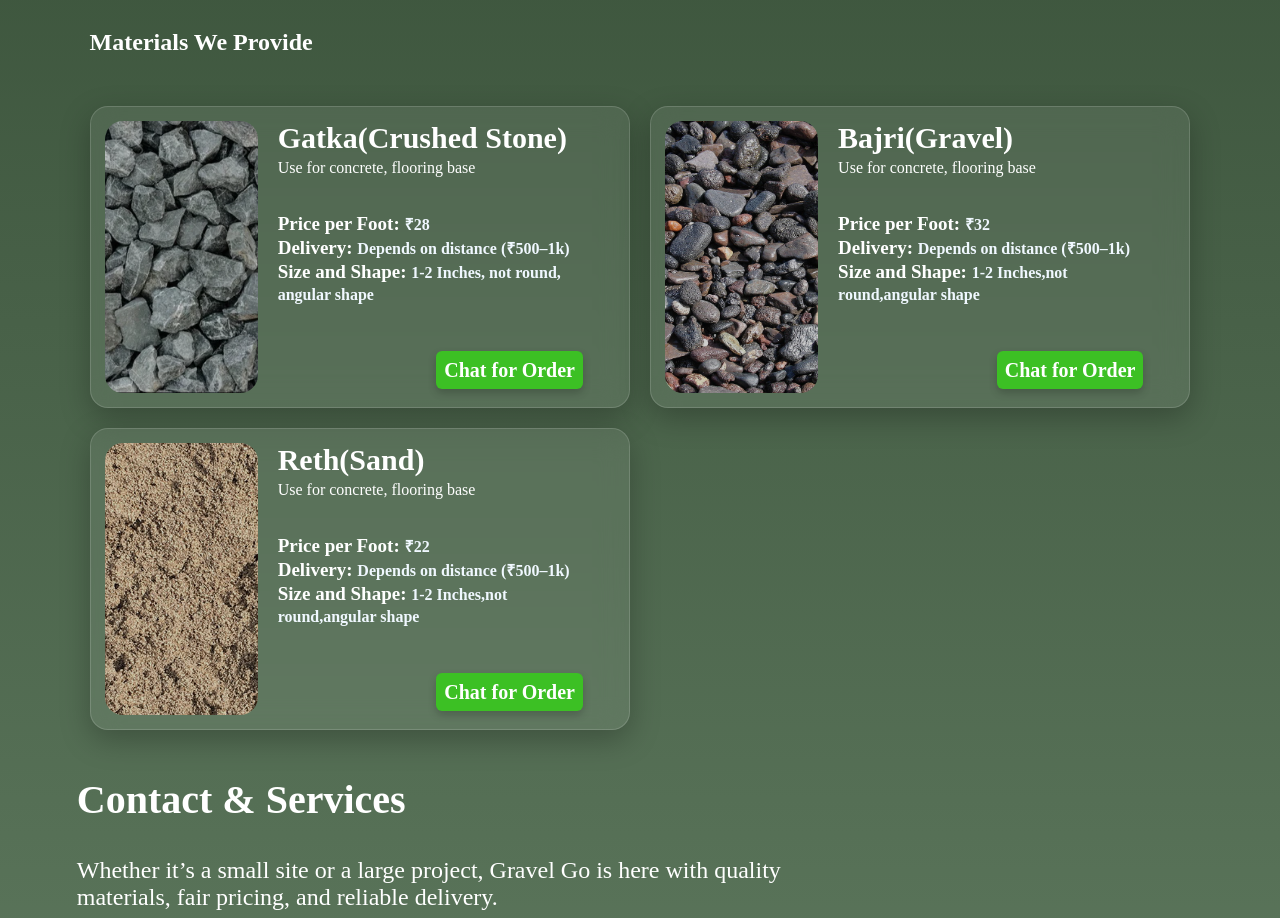
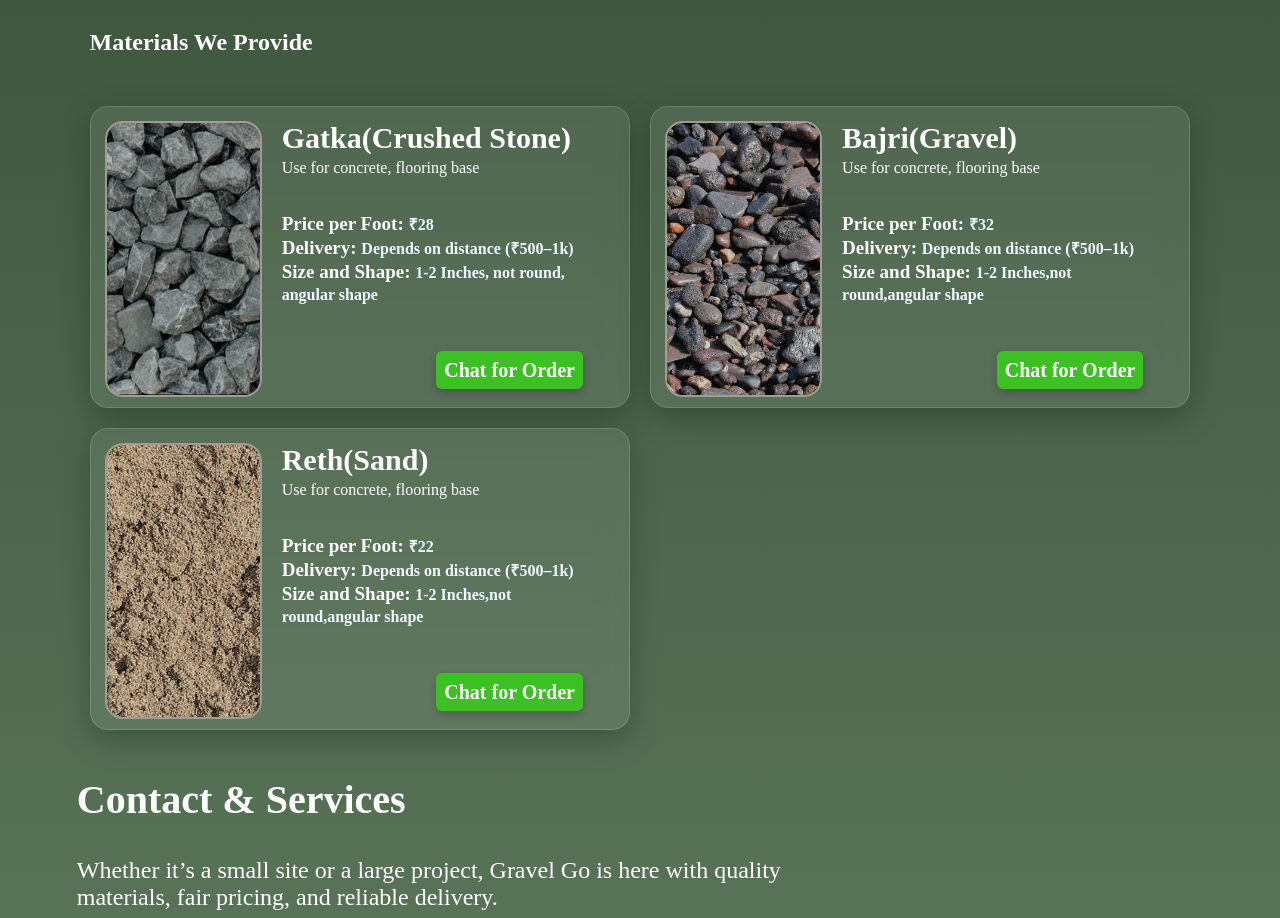
Before and after one commit to divyansh0704/Gravel_Go, a React (Vite) app in the folder client/: page / in a window 1280 px wide. Shown: the part 2200-3118 px from the top of the page. Built offline with nearby package versions, Linux system fonts and the light colour scheme; a web font is replaced by a local one.

Commit message:
img border

```diff
--- a/client/src/components/sections/materials.css
+++ b/client/src/components/sections/materials.css
@@ -37,7 +37,7 @@
 .each-card .img {
     height: 100%;
     width: 30%;
-    /* border: 2px solid navajowhite; */
+    border: 2px solid #a09b93;
     border-radius: 18px;
     overflow: hidden;
 }
```
Also changed, not shown: client/src/components/layout/footer.css (line endings or trailing spaces).
